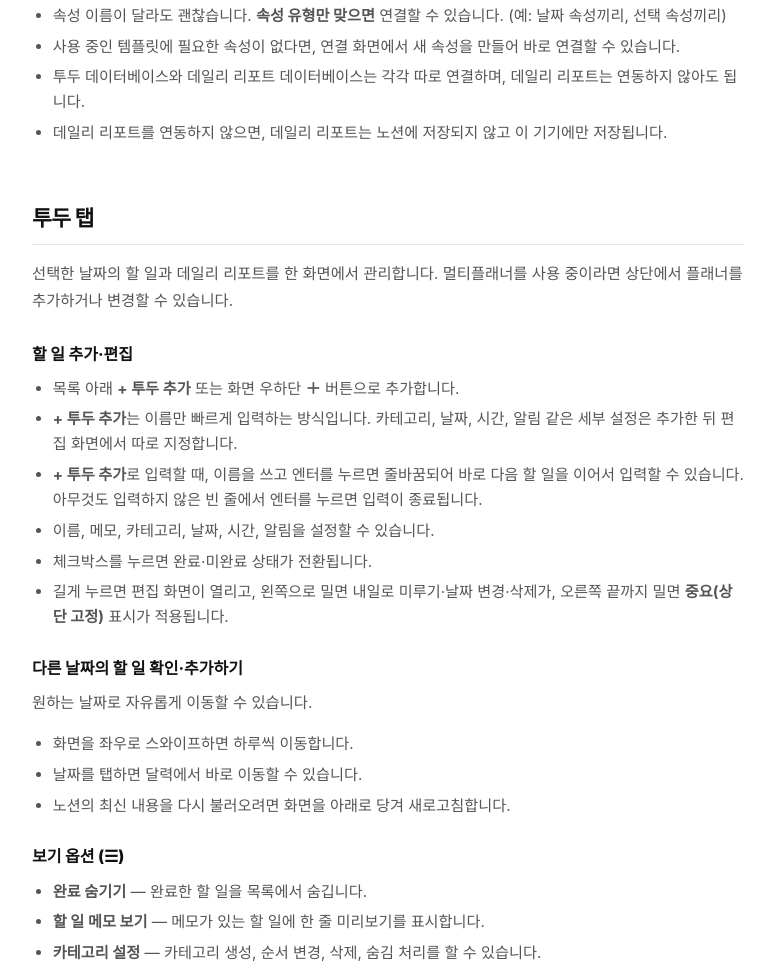
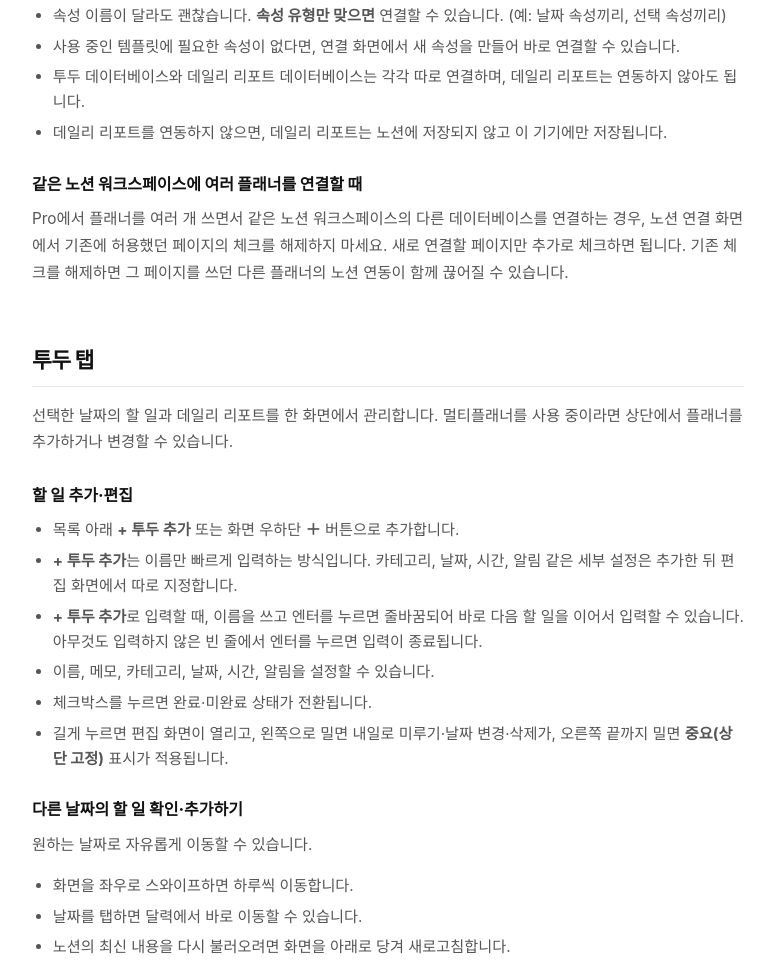
Before and after one commit to ninaplan/nock-site, a plain HTML site: page todoreport/guide/index.html in a window 1280 px wide. Shown: the part 1220-2188 px from the top of the page, without its empty margins (386-1161 px from the left). Drawn offline with Linux system fonts and the light colour scheme; a script that the page names is missing; a web font is replaced by a local one.

Commit message:
같은 노션 워크스페이스에 여러 플래너 연결 시 주의 안내를 추가한다.
Co-authored-by: Cursor <cursoragent@cursor.com>

```diff
--- a/todoreport/guide/index.html
+++ b/todoreport/guide/index.html
@@ -101,6 +101,8 @@
             <li>투두 데이터베이스와 데일리 리포트 데이터베이스는 각각 따로 연결하며, 데일리 리포트는 연동하지 않아도 됩니다.</li>
             <li>데일리 리포트를 연동하지 않으면, 데일리 리포트는 노션에 저장되지 않고 이 기기에만 저장됩니다.</li>
           </ul>
+          <h3>같은 노션 워크스페이스에 여러 플래너를 연결할 때</h3>
+          <p>Pro에서 플래너를 여러 개 쓰면서 같은 노션 워크스페이스의 다른 데이터베이스를 연결하는 경우, 노션 연결 화면에서 기존에 허용했던 페이지의 체크를 해제하지 마세요. 새로 연결할 페이지만 추가로 체크하면 됩니다. 기존 체크를 해제하면 그 페이지를 쓰던 다른 플래너의 노션 연동이 함께 끊어질 수 있습니다.</p>
         </section>
 
         <section id="todo-tab">
```
Also changed, not shown: 2 other files.
